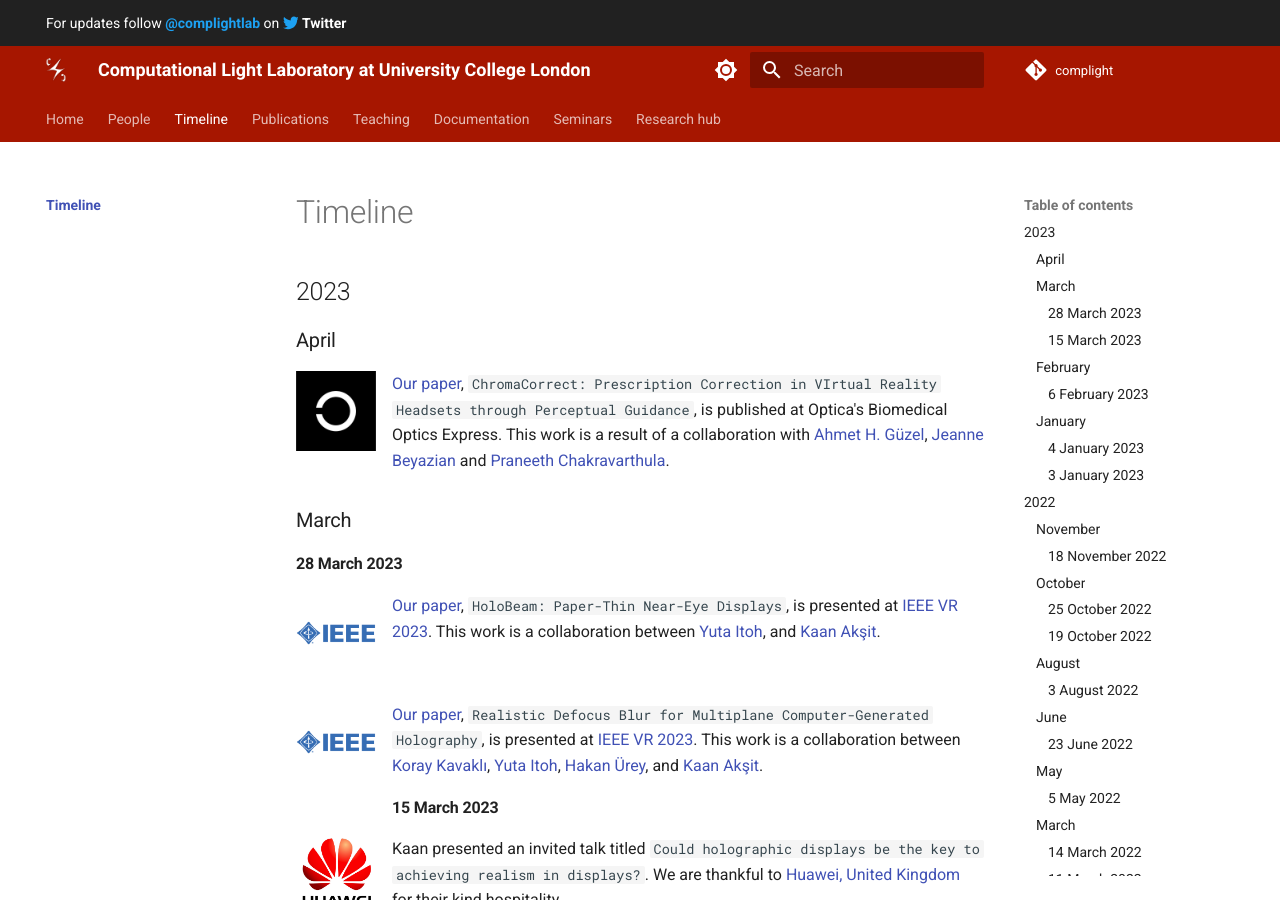
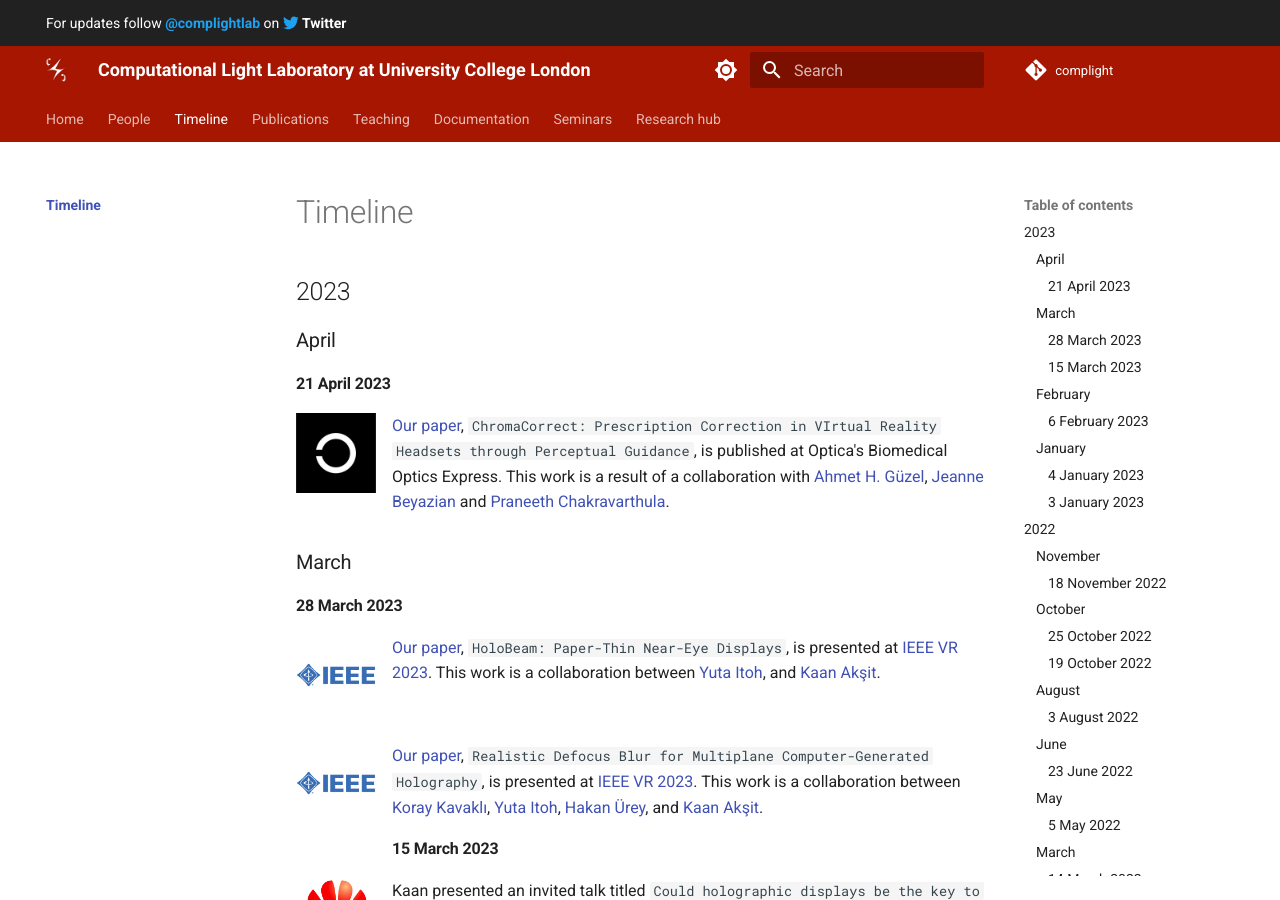
Before and after one commit to complight/complight.github.io, an MkDocs documentation site: the page built from docs/timeline/index.md, in a window 1280 px wide and 900 px high. Built offline with MkDocs 1.6.1 and Material for MkDocs 9.7.7, drawn with Linux system fonts in a browser that asks for light colours.

Commit message:
Updating the timeline.

```diff
--- a/docs/timeline/index.md
+++ b/docs/timeline/index.md
@@ -3,6 +3,7 @@
 ## 2023
 
 ### April
+#### 21 April 2023
 <div style="float: left; height:100px;" class="boxed">
 <img align="left" src="../media/optica.png" width="80" alt/>
 </div>
```
